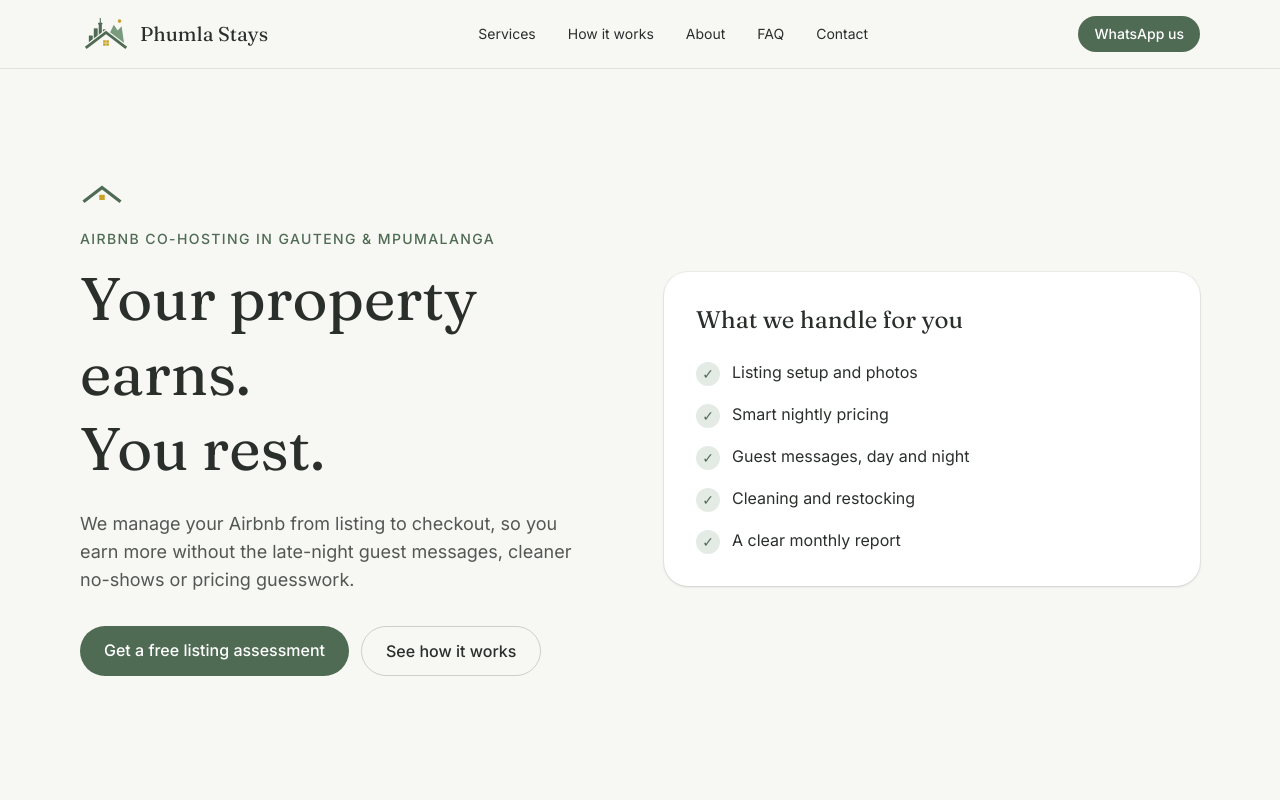
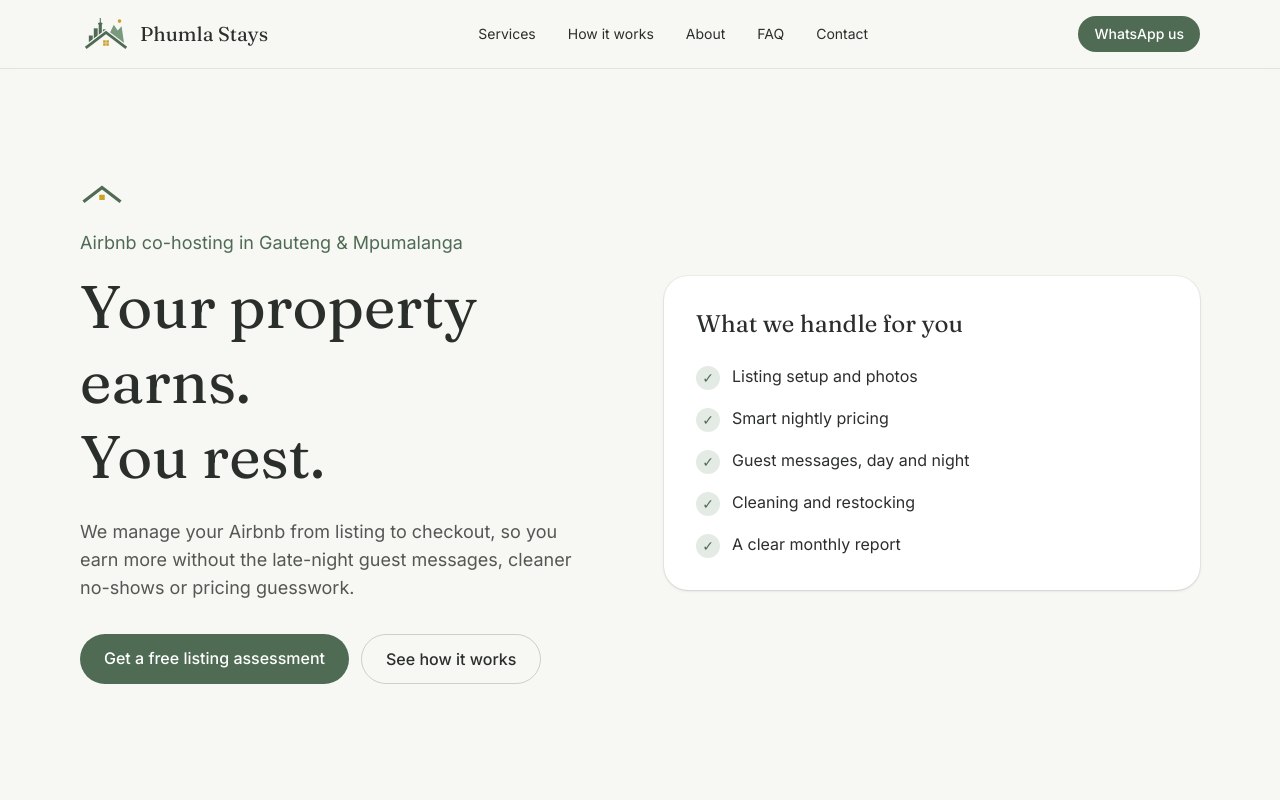
Before and after one commit to phumlamlotshwa/phumla-stays, a Next.js app: page / in a window 1280 px wide. Shown: the top 800 px of the page. Built offline with nearby package versions, Linux system fonts and the light colour scheme.

Commit message:
Use sentence case for hero intro line

```diff
--- a/src/components/Hero.tsx
+++ b/src/components/Hero.tsx
@@ -22,7 +22,7 @@ export default function Hero() {
           />
           <rect x="17.5" y="12.5" width="5" height="5" rx="0.5" fill="#C9A227" />
         </svg>
-        <p className="mb-3 text-sm font-medium uppercase tracking-widest text-sage-dark">
+                 <p className="mb-3 text-lg text-sage-dark">
           Airbnb co-hosting in {site.serviceArea}
         </p>
         <h1 className="font-serif text-4xl leading-tight md:text-6xl">
```
